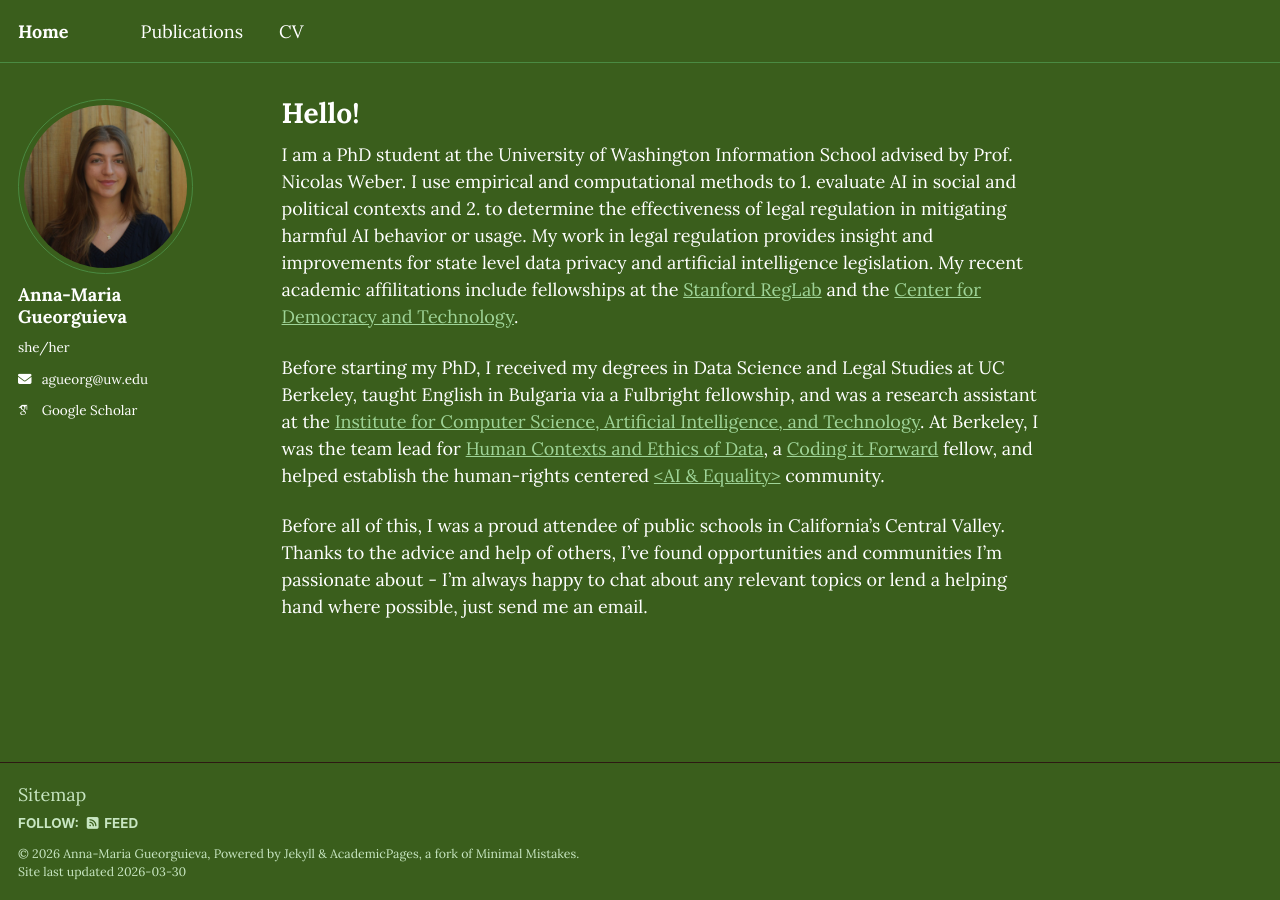
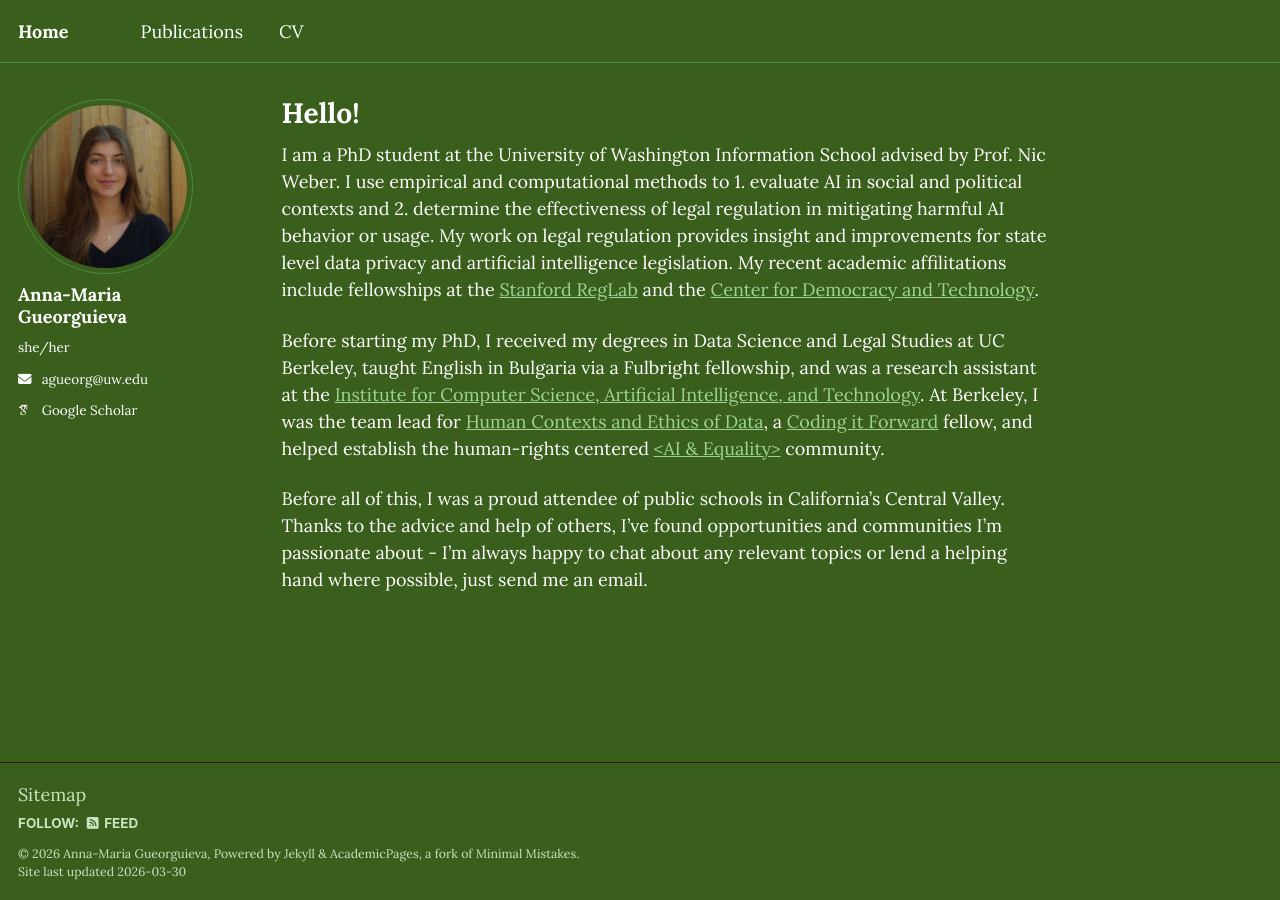
Before and after one commit to agueorguieva/agueorguieva.github.io, a Jekyll site: the page built from _pages/about.md, in a window 1280 px wide. Built offline with Jekyll 4.4.1, drawn with Linux system fonts in a browser that asks for light colours; some web fonts are replaced; a script bundle is joined from its source files by our own code; library files that are not in the unit come from our copies.

Commit message:
bio change

```diff
--- a/_pages/about.md
+++ b/_pages/about.md
@@ -7,7 +7,7 @@
   - /about.html
 ---
 
-I am a PhD student at the University of Washington Information School advised by Prof. Nicolas Weber. I use empirical and computational methods to 1. evaluate AI in social and political contexts and 2. to determine the effectiveness of legal regulation in mitigating harmful AI behavior or usage. My work in legal regulation provides insight and improvements for state level data privacy and artificial intelligence legislation. My recent academic affilitations include fellowships at the [Stanford RegLab](https://reglab.stanford.edu/) and the [Center for Democracy and Technology](https://cdt.org/).
+I am a PhD student at the University of Washington Information School advised by Prof. Nic Weber. I use empirical and computational methods to 1. evaluate AI in social and political contexts and 2. determine the effectiveness of legal regulation in mitigating harmful AI behavior or usage. My work on legal regulation provides insight and improvements for state level data privacy and artificial intelligence legislation. My recent academic affilitations include fellowships at the [Stanford RegLab](https://reglab.stanford.edu/) and the [Center for Democracy and Technology](https://cdt.org/).
 
 Before starting my PhD, I received my degrees in Data Science and Legal Studies at UC Berkeley, taught English in Bulgaria via a Fulbright fellowship, and was a research assistant at the [Institute for Computer Science, Artificial Intelligence, and Technology](https://insait.ai/). At Berkeley, I was the team lead for [Human Contexts and Ethics of Data](https://cdss.berkeley.edu/dsus/human-contexts-and-ethics#section-el--0), a [Coding it Forward](https://codingitforward.com/fellowship) fellow, and helped establish the human-rights centered [&lt;AI &amp; Equality&gt;](https://community.aiequalitytoolbox.com/feed) community.
 
```
